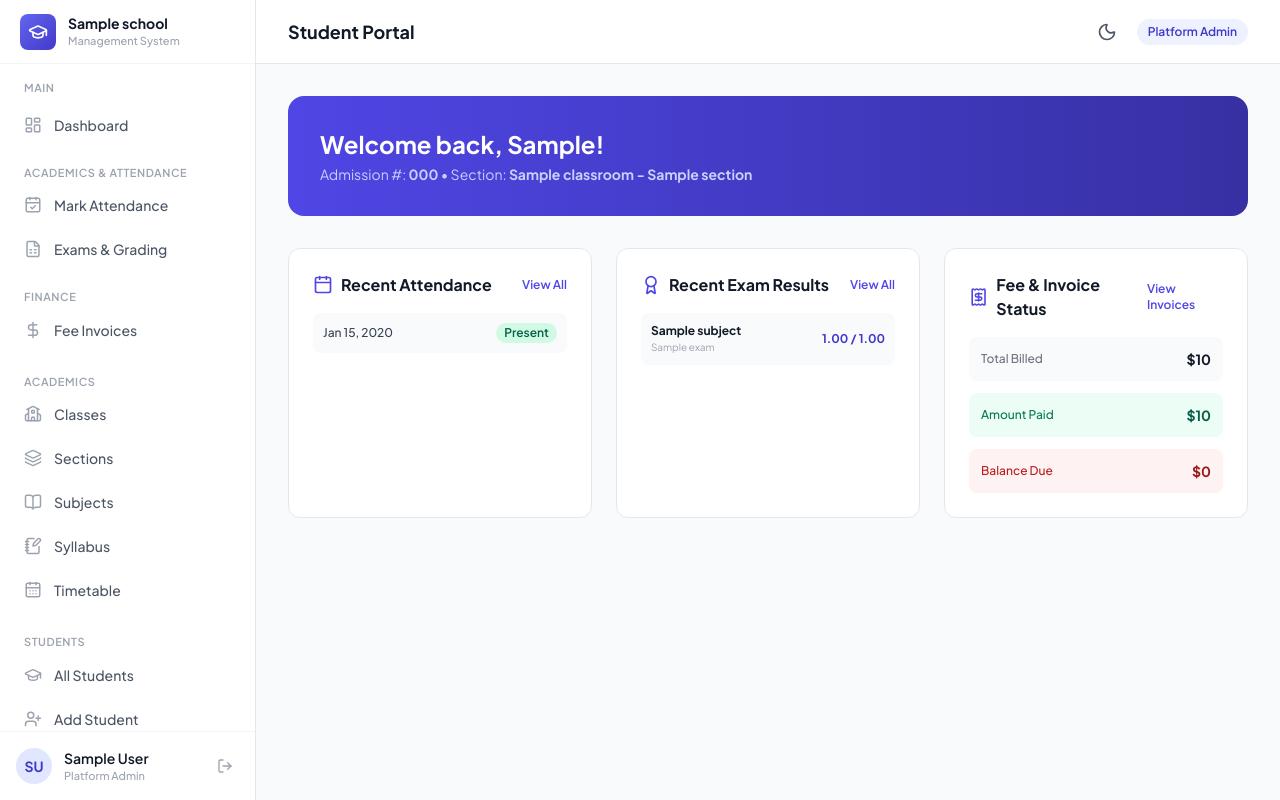
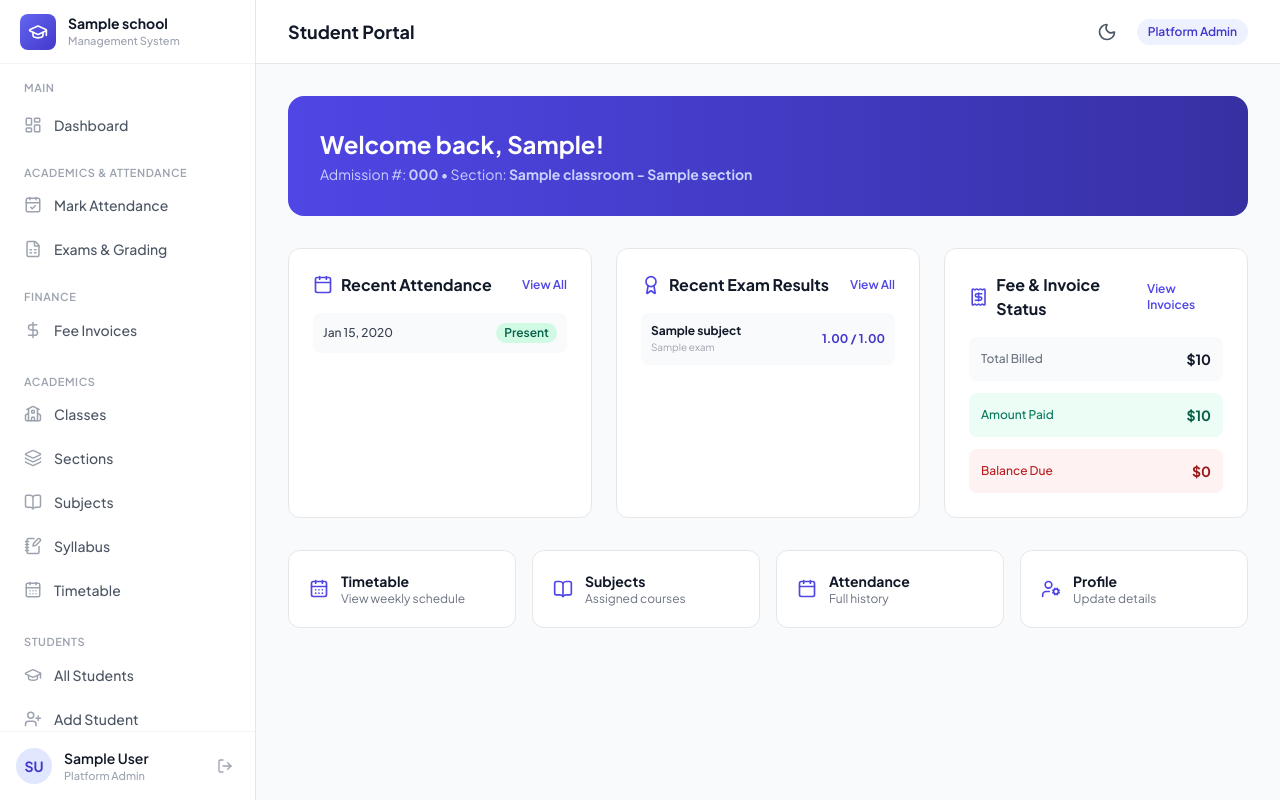
Before and after one commit to abdullah12-alt/school-management-system, a Django app: page /dashboard/student/ in a window 1280 px wide. Run offline with Django 4.2, Linux system fonts and the light colour scheme; a user stored in the database is signed in; tables that the repository leaves empty hold one stand-in row (values such as "Sample post"); some libraries are stand-ins or nearby versions.

Commit message:
Add student timetable and subjects portal
Introduces new student/parent portal pages for timetable, subject list, and subject detail with syllabus units. Adds URL routes and view logic to resolve the current student, enforce section/subject access checks, and group timetable data by weekday. Updates student navigation in the base layout and adds dashboard quick links so these features are directly accessible.

```diff
--- a/core/urls.py
+++ b/core/urls.py
@@ -21,6 +21,11 @@ urlpatterns = [
     path('dashboard/librarian/', views.dashboard_librarian, name='dashboard_librarian'),
     path('dashboard/student/', views.dashboard_student, name='dashboard_student'),
     path('dashboard/parent/', views.dashboard_parent, name='dashboard_parent'),
+
+    # Student Portal (Timetable / Subjects / Learning Materials)
+    path('student/timetable/', views.student_timetable, name='student_timetable'),
+    path('student/subjects/', views.student_subjects, name='student_subjects'),
+    path('student/subjects/<int:subject_id>/', views.student_subject_detail, name='student_subject_detail'),
 
     # Platform Management (Superadmin)
     path('platform/schools/create/', views.platform_school_create, name='platform_school_create'),
--- a/core/views.py
+++ b/core/views.py
@@ -663,6 +663,101 @@ def dashboard_parent(request):
     })
 
 
+# ── Student Portal Views (Timetable / Subjects / Study Materials) ───────
+def _get_student_for_student_portal(request):
+    """
+    Resolve the Student instance for a student/parent user.
+    Returns None when the request user does not map to a student.
+    """
+    user = request.user
+    if user.primary_role == 'student':
+        return getattr(user, 'student_profile', None)
+    if user.primary_role == 'parent':
+        return user.children.first()
+    return None
+
+
+@student_or_parent_required
+def student_timetable(request):
+    """Student/Parent: show weekly timetable for the student's section."""
+    user = request.user
+    if user.primary_role not in ['student', 'parent'] and not user.is_superuser:
+        return redirect('core:dashboard')
+
+    student = _get_student_for_student_portal(request)
+    if not student or not student.section:
+        messages.error(request, 'Student section not found.')
+        return redirect('core:dashboard_student')
+
+    slots = Timetable.objects.filter(section=student.section).select_related(
+        'subject',
+        'section',
+        'section__classroom',
+        'teacher',
+    ).order_by('day_of_week', 'start_time')
+
+    days = list(DayOfWeekChoices)
+    timetable_by_day = {day.value: [] for day in days}
+    for slot in slots:
+        timetable_by_day[slot.day_of_week].append(slot)
+
+    day_rows = [(day, timetable_by_day.get(day.value, [])) for day in days]
+
+    return render(request, 'core/student_timetable.html', {
+        'student': student,
+        'day_rows': day_rows,
+    })
+
+
+@student_or_parent_required
+def student_subjects(request):
+    """Student/Parent: list subjects assigned via timetable for the section."""
+    user = request.user
+    if user.primary_role not in ['student', 'parent'] and not user.is_superuser:
+        return redirect('core:dashboard')
+
+    student = _get_student_for_student_portal(request)
+    if not student or not student.section:
+        messages.error(request, 'Student section not found.')
+        return redirect('core:dashboard_student')
+
+    subjects = Subject.objects.filter(timetables__section=student.section).distinct().order_by('name')
+    return render(request, 'core/student_subjects.html', {
+        'student': student,
+        'subjects': subjects,
+    })
+
+
+@student_or_parent_required
+def student_subject_detail(request, subject_id):
+    """Student/Parent: show study material (Syllabus + units) for a subject."""
+    user = request.user
+    if user.primary_role not in ['student', 'parent'] and not user.is_superuser:
+        return redirect('core:dashboard')
+
+    student = _get_student_for_student_portal(request)
+    if not student or not student.section:
+        messages.error(request, 'Student section not found.')
+        return redirect('core:dashboard_student')
+
+    subject = get_object_or_404(Subject, pk=subject_id)
+
+    # Ensure this subject is actually assigned to the student's section.
+    if not Timetable.objects.filter(section=student.section, subject=subject).exists():
+        raise Http404("Subject not assigned for this student.")
+
+    syllabi = Syllabus.objects.filter(
+        classroom=student.section.classroom,
+        subject=subject,
+    ).prefetch_related('units').order_by('-created_at')
+
+    return render(request, 'core/student_subject_detail.html', {
+        'student': student,
+        'subject': subject,
+        'syllabi': syllabi,
+    })
+
+
 @login_required
 def dashboard_accountant(request):
     """Accountant dashboard listing outstanding invoices."""
--- a/templates/base.html
+++ b/templates/base.html
@@ -151,6 +151,21 @@
                 <a href="{% url 'core:my_invoices' %}" class="nav-link group flex items-center gap-3 px-3 py-2.5 rounded-lg text-sm font-medium text-gray-600 dark:text-slate-300 hover:text-primary-700 dark:hover:text-primary-400 hover:bg-primary-50 dark:hover:bg-slate-700/60 transition-all duration-200">
                     <i data-lucide="receipt" class="w-[18px] h-[18px] text-gray-400 dark:text-slate-400 group-hover:text-primary-600 dark:group-hover:text-primary-400 transition-colors"></i>
                     My Invoices
+                </a>
+
+                <a href="{% url 'core:student_timetable' %}" class="nav-link group flex items-center gap-3 px-3 py-2.5 rounded-lg text-sm font-medium text-gray-600 dark:text-slate-300 hover:text-primary-700 dark:hover:text-primary-400 hover:bg-primary-50 dark:hover:bg-slate-700/60 transition-all duration-200">
+                    <i data-lucide="calendar-days" class="w-[18px] h-[18px] text-gray-400 dark:text-slate-400 group-hover:text-primary-600 dark:group-hover:text-primary-400 transition-colors"></i>
+                    Timetable
+                </a>
+
+                <a href="{% url 'core:student_subjects' %}" class="nav-link group flex items-center gap-3 px-3 py-2.5 rounded-lg text-sm font-medium text-gray-600 dark:text-slate-300 hover:text-primary-700 dark:hover:text-primary-400 hover:bg-primary-50 dark:hover:bg-slate-700/60 transition-all duration-200">
+                    <i data-lucide="book-open" class="w-[18px] h-[18px] text-gray-400 dark:text-slate-400 group-hover:text-primary-600 dark:group-hover:text-primary-400 transition-colors"></i>
+                    Subjects
+                </a>
+
+                <a href="{% url 'core:profile' %}" class="nav-link group flex items-center gap-3 px-3 py-2.5 rounded-lg text-sm font-medium text-gray-600 dark:text-slate-300 hover:text-primary-700 dark:hover:text-primary-400 hover:bg-primary-50 dark:hover:bg-slate-700/60 transition-all duration-200">
+                    <i data-lucide="user-cog" class="w-[18px] h-[18px] text-gray-400 dark:text-slate-400 group-hover:text-primary-600 dark:group-hover:text-primary-400 transition-colors"></i>
+                    Profile
                 </a>
                 {% endif %}
 
--- a/templates/core/dashboard_student.html
+++ b/templates/core/dashboard_student.html
@@ -98,5 +98,52 @@
         </div>
 
     </div>
+
+    <!-- Quick Links -->
+    <div class="grid grid-cols-1 md:grid-cols-2 xl:grid-cols-4 gap-4">
+        <a href="{% url 'core:student_timetable' %}"
+           class="bg-white rounded-xl border border-gray-200 p-5 hover:border-primary-300 hover:bg-primary-50 transition-all duration-200">
+            <div class="flex items-center gap-3">
+                <i data-lucide="calendar-days" class="w-5 h-5 text-primary-600"></i>
+                <div>
+                    <p class="text-sm font-bold text-gray-900">Timetable</p>
+                    <p class="text-xs text-gray-500">View weekly schedule</p>
+                </div>
+            </div>
+        </a>
+
+        <a href="{% url 'core:student_subjects' %}"
+           class="bg-white rounded-xl border border-gray-200 p-5 hover:border-primary-300 hover:bg-primary-50 transition-all duration-200">
+            <div class="flex items-center gap-3">
+                <i data-lucide="book-open" class="w-5 h-5 text-primary-600"></i>
+                <div>
+                    <p class="text-sm font-bold text-gray-900">Subjects</p>
+                    <p class="text-xs text-gray-500">Assigned courses</p>
+                </div>
+            </div>
+        </a>
+
+        <a href="{% url 'core:attendance_history' %}"
+           class="bg-white rounded-xl border border-gray-200 p-5 hover:border-primary-300 hover:bg-primary-50 transition-all duration-200">
+            <div class="flex items-center gap-3">
+                <i data-lucide="calendar" class="w-5 h-5 text-primary-600"></i>
+                <div>
+                    <p class="text-sm font-bold text-gray-900">Attendance</p>
+                    <p class="text-xs text-gray-500">Full history</p>
+                </div>
+            </div>
+        </a>
+
+        <a href="{% url 'core:profile' %}"
+           class="bg-white rounded-xl border border-gray-200 p-5 hover:border-primary-300 hover:bg-primary-50 transition-all duration-200">
+            <div class="flex items-center gap-3">
+                <i data-lucide="user-cog" class="w-5 h-5 text-primary-600"></i>
+                <div>
+                    <p class="text-sm font-bold text-gray-900">Profile</p>
+                    <p class="text-xs text-gray-500">Update details</p>
+                </div>
+            </div>
+        </a>
+    </div>
 </div>
 {% endblock %}
```
Also changed, not shown: templates/core/student_subject_detail.html (added, +86 -0 lines), templates/core/student_subjects.html (added, +54 -0 lines), templates/core/student_timetable.html (added, +47 -0 lines).
